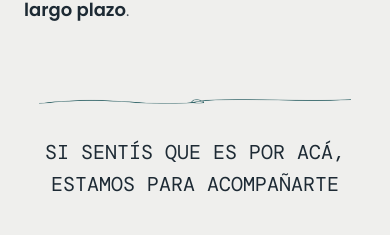
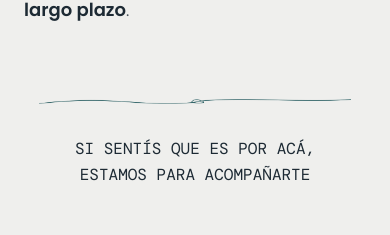
Before and after one commit to somoscasaseis/somoscasaseis, a Next.js app: page / in a window 390 px wide. Shown: the part 5435-5670 px from the top of the page. Built offline with nearby package versions, Linux system fonts and the light colour scheme; no server answers; a web font is replaced by a local one.

Commit message:
Tuesday ref

```diff
--- a/src/components/v2/sections/ContactCTA.tsx
+++ b/src/components/v2/sections/ContactCTA.tsx
@@ -15,7 +15,7 @@ export const ContactCTA = () => {
       className="relative bg-[#efefed] px-6 pt-8 md:pt-20 pb-12 overflow-hidden z-20"
     >
       <div className="mx-auto max-w-4xl text-center relative z-10">
-        <h2 className="text-xl md:text-4xl lg:text-5xl font-normal text-[#1d2a34] uppercase tracking-normal leading-relaxed mb-12 px-4 font-mono">
+        <h2 className="text-x2 md:text-4xl lg:text-5xl font-normal text-[#1d2a34] uppercase tracking-normal leading-relaxed mb-12 px-4 font-mono">
           <SplitReveal
             text="SI SENTÍS QUE ES POR ACÁ,"
             stagger={0.03}
```
